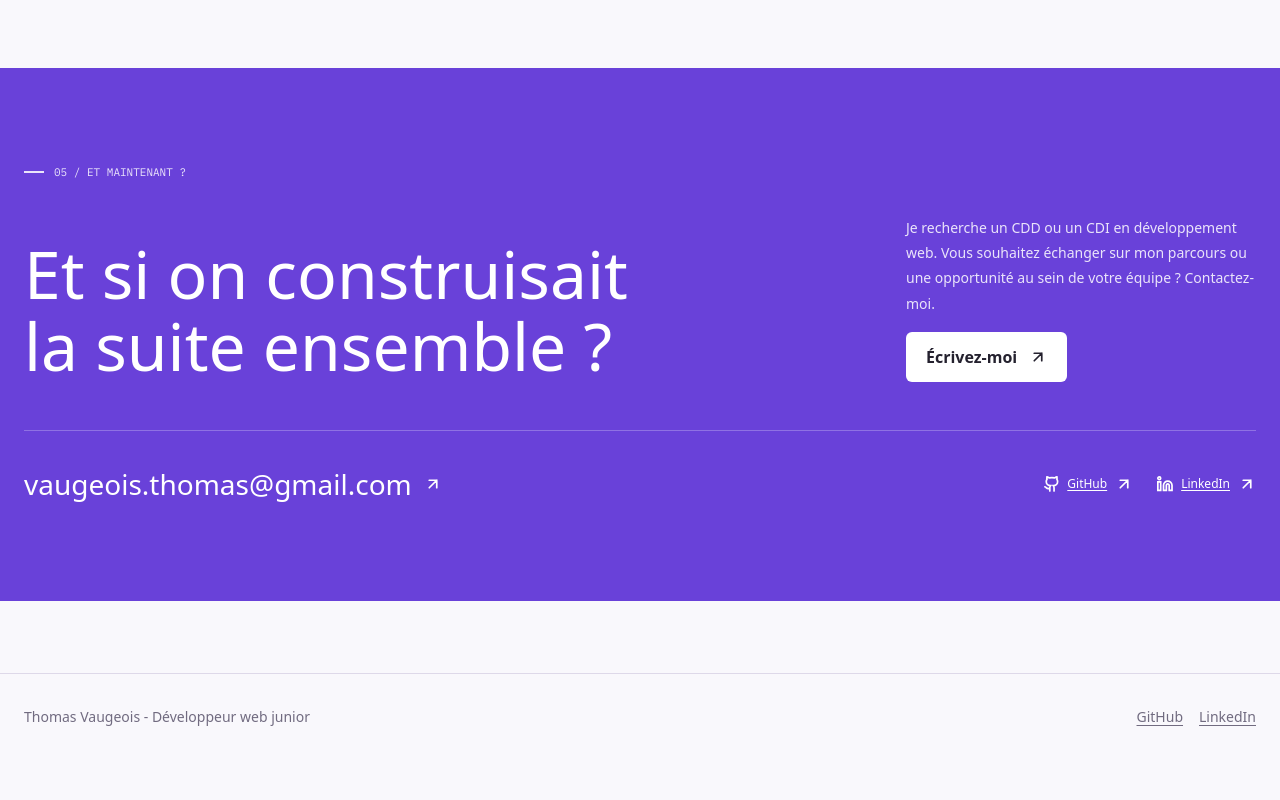
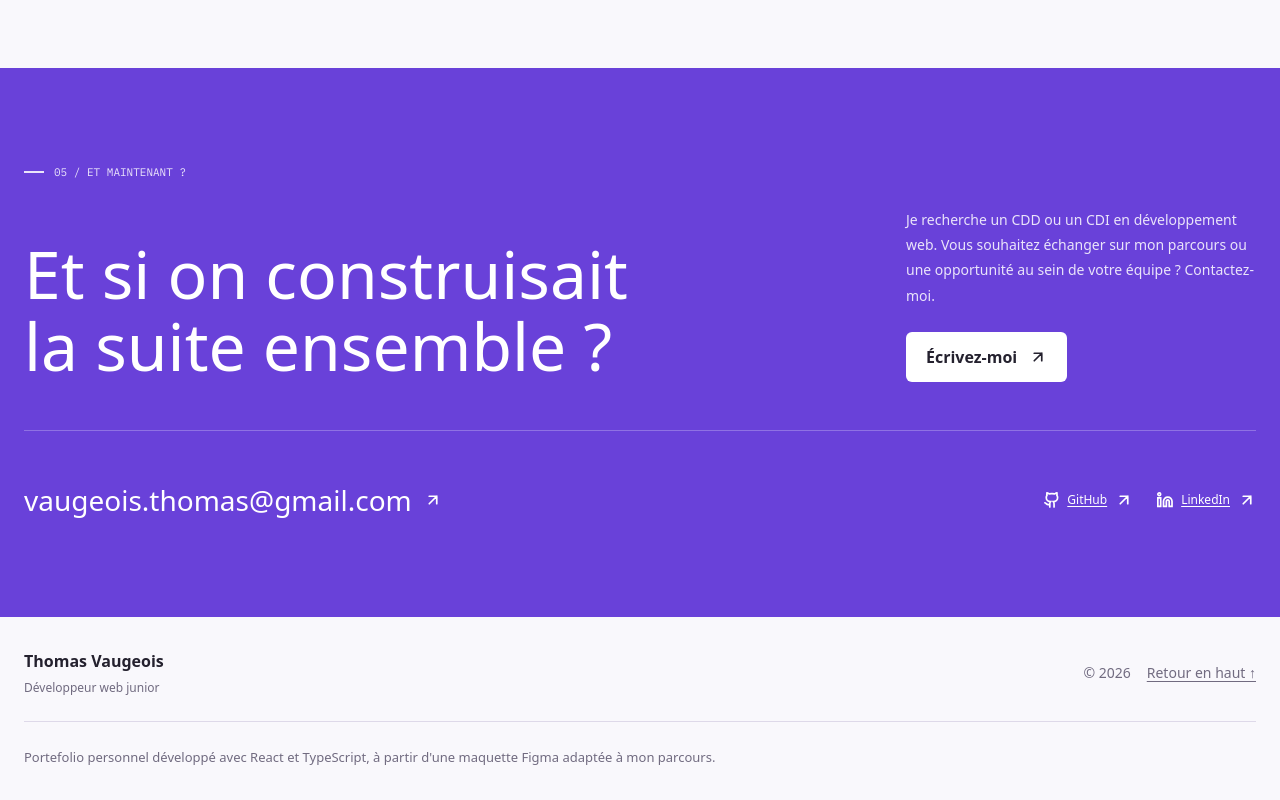
Before and after one commit to VaugeoisThomas/portefolio, a React (Vite) app: page / in a window 1280 px wide. Shown: the part 4296-5096 px from the top of the page. Before the commit the page ends 5055 px from the top, so only its background shows below. Built offline with nearby package versions, Linux system fonts and the light colour scheme.

Commit message:
style: Aligner le contact et le footer sur la maquette (#24)

```diff
--- a/src/App.css
+++ b/src/App.css
@@ -1,5 +1,5 @@
 main {
-  padding: 2.625rem 0;
+  padding-top: 2.625rem;
 }
 
 .page-container {
@@ -10,6 +10,6 @@ main {
 
 @media (min-width: 80rem) {
   main {
-    padding-block: 4.5rem;
+    padding-top: 4.5rem;
   }
 }
--- a/src/components/Contact/Contact.css
+++ b/src/components/Contact/Contact.css
@@ -105,9 +105,14 @@
     justify-content: space-between;
     align-items: center;
     flex-wrap: wrap;
+    padding-top: var(--space-12);
   }
 
   .contact-email {
     font-size: 1.75rem;
   }
+
+  .contact-message {
+    gap: var(--space-6);
+  }
 }
--- a/src/components/Footer/Footer.css
+++ b/src/components/Footer/Footer.css
@@ -1,6 +1,5 @@
 .footer {
   padding-block: var(--space-8);
-  border-top: 1px solid var(--color-border);
   color: var(--color-text-secondary);
 }
 
@@ -22,6 +21,29 @@
   text-underline-offset: 0.2em;
 }
 
+.footer-identity {
+  display: grid;
+  gap: 0.375rem;
+}
+
+.footer-identity p:first-child {
+  color: var(--color-text);
+  font-size: 1rem;
+  font-weight: 600;
+}
+
+.footer-identity p:last-child {
+  font-size: var(--text-sm);
+}
+
+.footer-note {
+  margin-top: var(--space-6);
+  border-top: 1px solid var(--color-border);
+  padding-top: var(--space-6);
+  font-size: var(--text-caption);
+  line-height: 1.7;
+}
+
 @media (min-width: 48rem) {
   .footer-inner {
     flex-direction: row;
--- a/src/components/Footer/Footer.tsx
+++ b/src/components/Footer/Footer.tsx
@@ -4,12 +4,20 @@ import './Footer.css';
 function Footer() {
     return (
         <footer className='footer'>
-            <div className="footer-inner page-container">
-                <p>Thomas Vaugeois - Développeur web junior</p>
-                <nav className="footer-links" aria-label='Réseaux professionnels'>
-                    <a href="https://github.com/VaugeoisThomas" target='_blank' rel="noopener noreferrer">GitHub</a>
-                    <a href="https://www.linkedin.com/in/thomasvaugeois/" target='_blank' rel="noopener noreferrer">LinkedIn</a>
-                </nav>
+            <div className="page-container">
+                <div className="footer-inner">
+                    <div className="footer-identity">
+                        <p>Thomas Vaugeois</p>
+                        <p>Développeur web junior</p>
+                    </div>
+                    <div className="footer-links">
+                        <p>&copy; {new Date().getFullYear()}</p>
+                        <a href="#home">Retour en haut ↑</a>
+                    </div>
+                </div>
+                <p className='footer-note'>
+                    Portefolio personnel développé avec React et TypeScript, à partir d'une maquette Figma adaptée à mon parcours.
+                </p>
             </div>
         </footer>
     )
```
